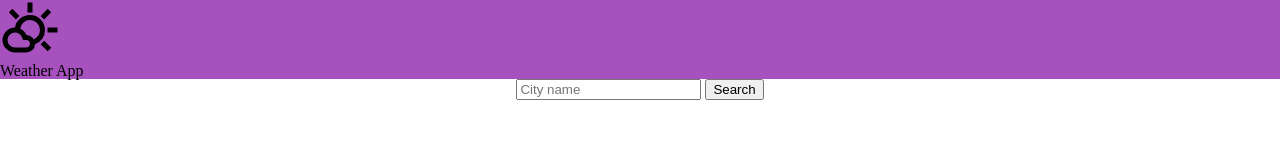
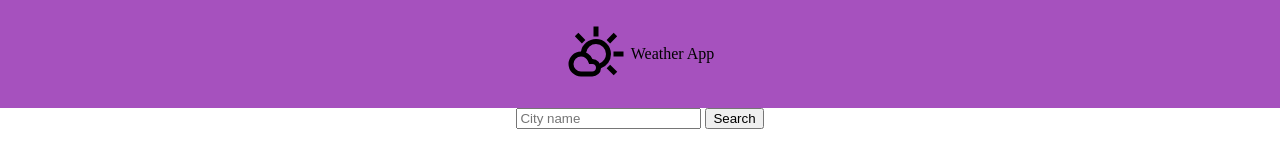
Before and after one commit to martinezdylanok/Weather-app-project, a website with bundled scripts: page index.html in a window 1280 px wide. Built offline with nearby package versions, Linux system fonts and the light colour scheme.

Commit message:
feat(page name element properties)
Several properties were added to the page name element.

```diff
--- a/style.css
+++ b/style.css
@@ -11,3 +11,11 @@ header {
    width: 100%;
    background-color: rgba(162, 72, 187, 0.95);
 }
+
+.page-name {
+   display: flex;
+   justify-content: center;
+   align-items: center;
+   gap: 5px;
+   padding: 1.5rem;
+}
```
